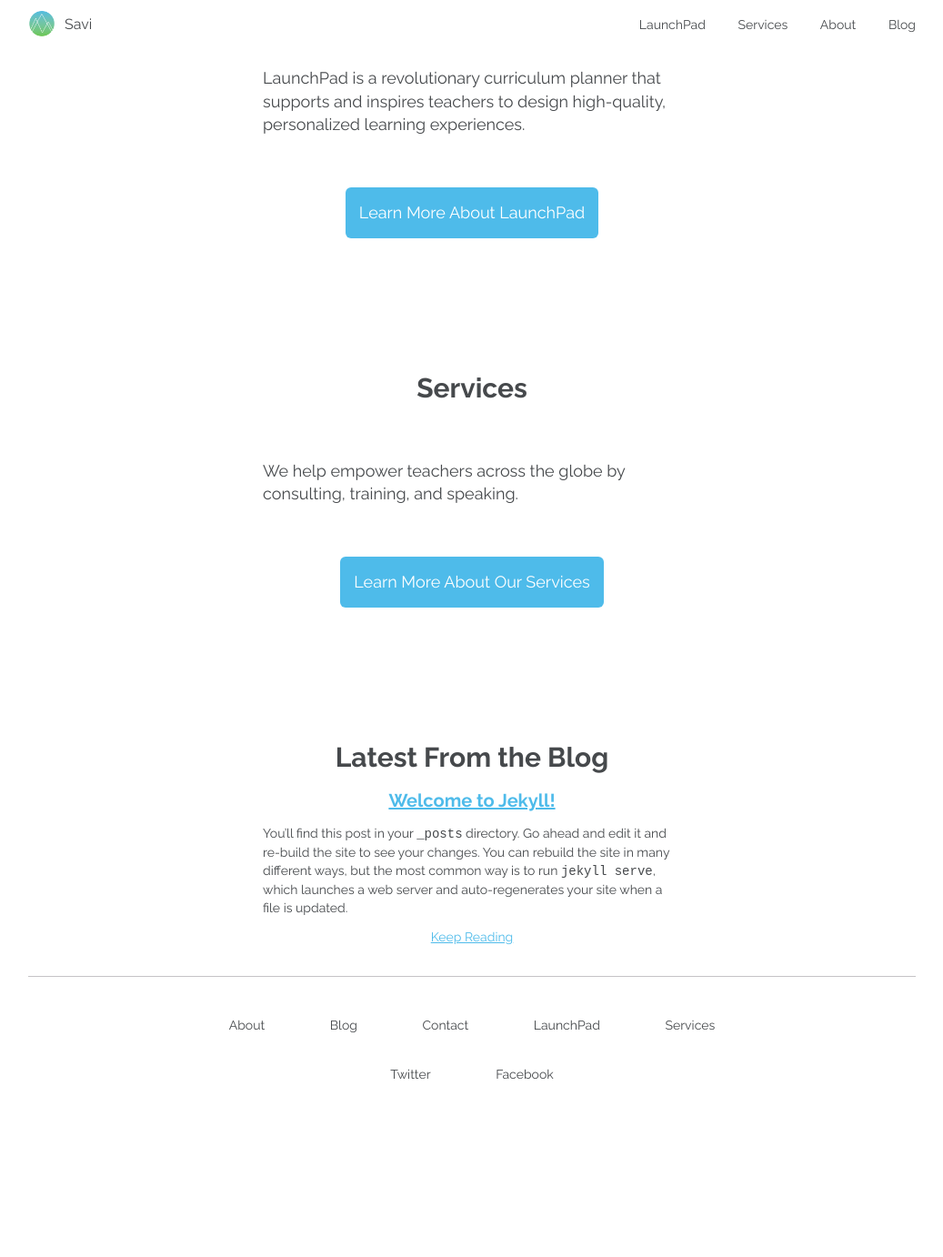
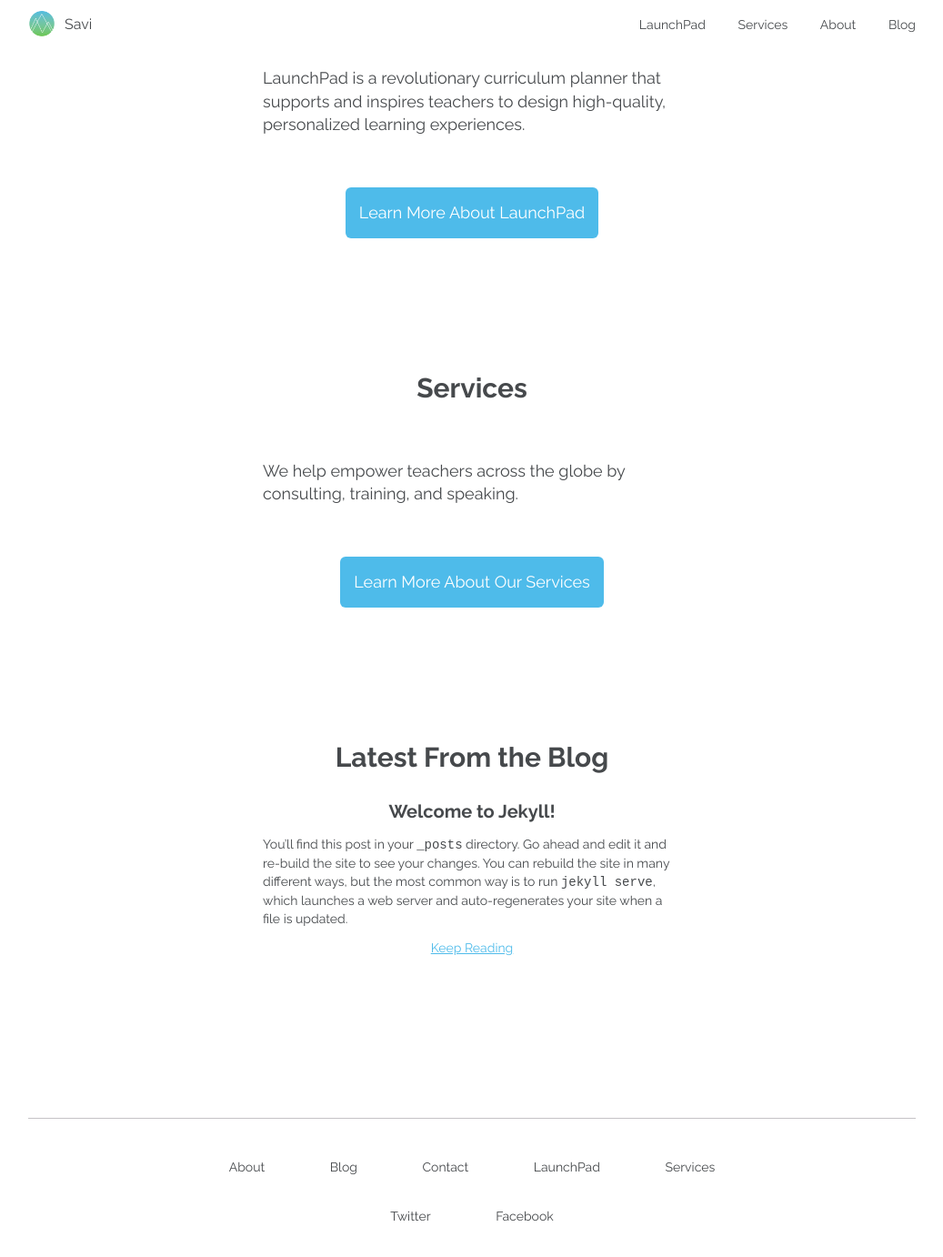
Before and after one commit to savilabs/savilabs.github.io, a Jekyll site: the page built from index.html, in a window 1280 px wide and 1400 px high, scrolled down 919 px. Shown: the top 1382 px of the window at 91% size, without its empty margins (121-1158 px from the left). Built offline with Jekyll 4.4.1, drawn with Linux system fonts in a browser that asks for light colours; nearby versions of some CDN libraries; before the commit the page ends 2163 px from its top, so only the background shows below that.

Commit message:
Iterate on home page styles
This adjusts the styles for the home page to better reflect the mock-ups
by adjusting the spacing and anchor styles.

```diff
--- a/_sass/_base.scss
+++ b/_sass/_base.scss
@@ -120,11 +120,27 @@ a {
   transition: color .5s;
 
   &:visited {
-    color: darken($brand-color, 15%);
+    color: $brand-color;
   }
 
   &:hover {
+    color: darken($brand-color, 15%);
+  }
+}
+
+h1, h2, h3, h4, h5, h6 {
+  a {
     color: $text-color;
+    text-decoration: none;
+    transition: color .5s;
+
+    &:visited {
+      color: $text-color;
+    }
+
+    &:hover {
+      color: darken($text-color, 15%);
+    }
   }
 }
 
@@ -261,6 +277,10 @@ blockquote {
   padding-top: $spacing-unit--large;
   text-align: center;
 
+  &:last-of-type{
+    padding-bottom: $spacing-unit--large;
+  }
+
   p {
     text-align: left;
   }
--- a/_sass/_home.scss
+++ b/_sass/_home.scss
@@ -4,3 +4,7 @@
   text-align: center;
   max-width: 280px;
 }
+
+.latest-blog-title {
+  padding-top: $spacing-unit / 2;
+}
--- a/index.html
+++ b/index.html
@@ -45,7 +45,7 @@ layout: default
     <h2>Latest From the Blog</h2>
 
     {% for post in site.posts limit:1 %}
-      <h4>
+      <h4 class='latest-blog-title'>
         <a class="post-link" href="{{ post.url | prepend: site.baseurl }}">
           {{ post.title }}
         </a>
```
